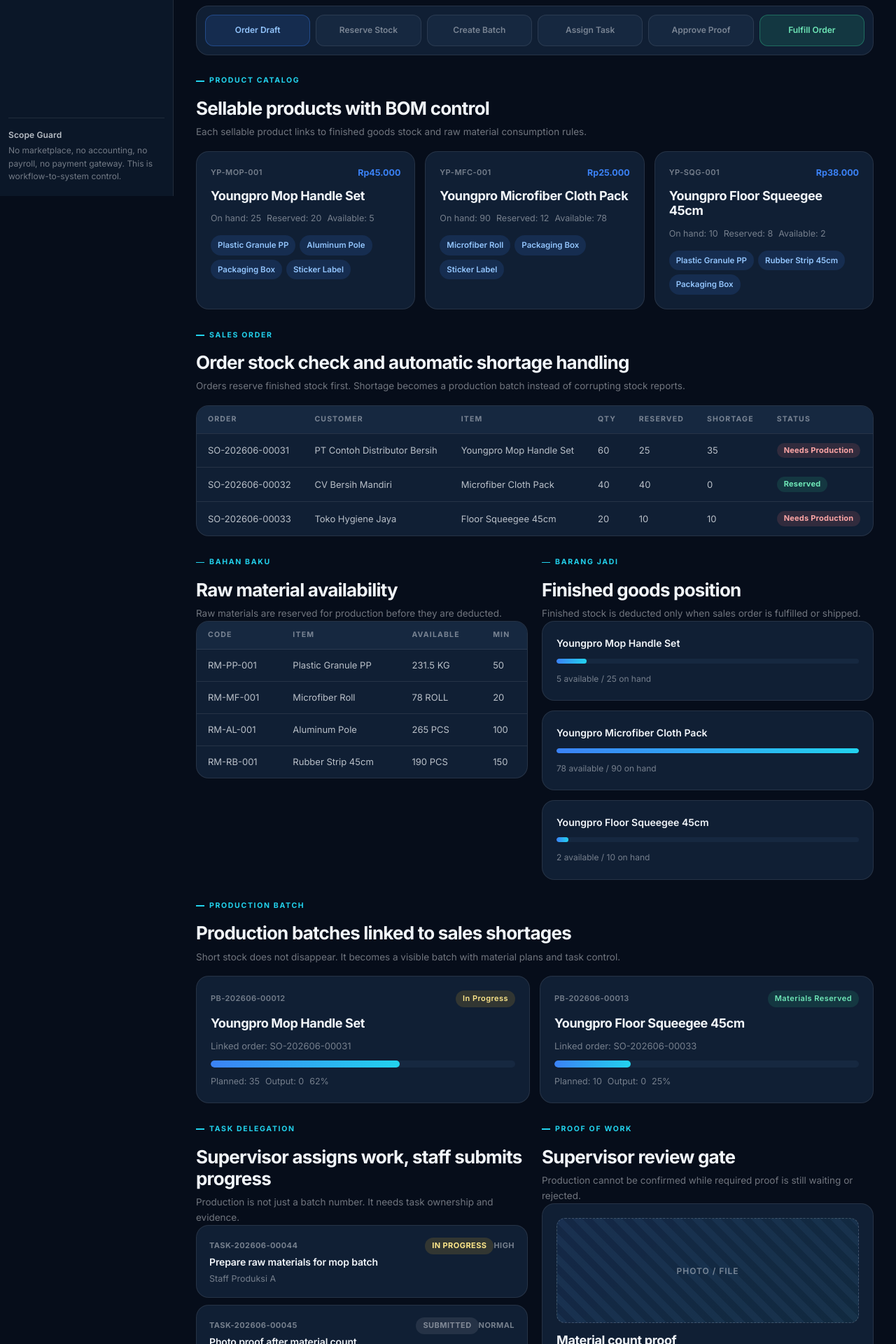
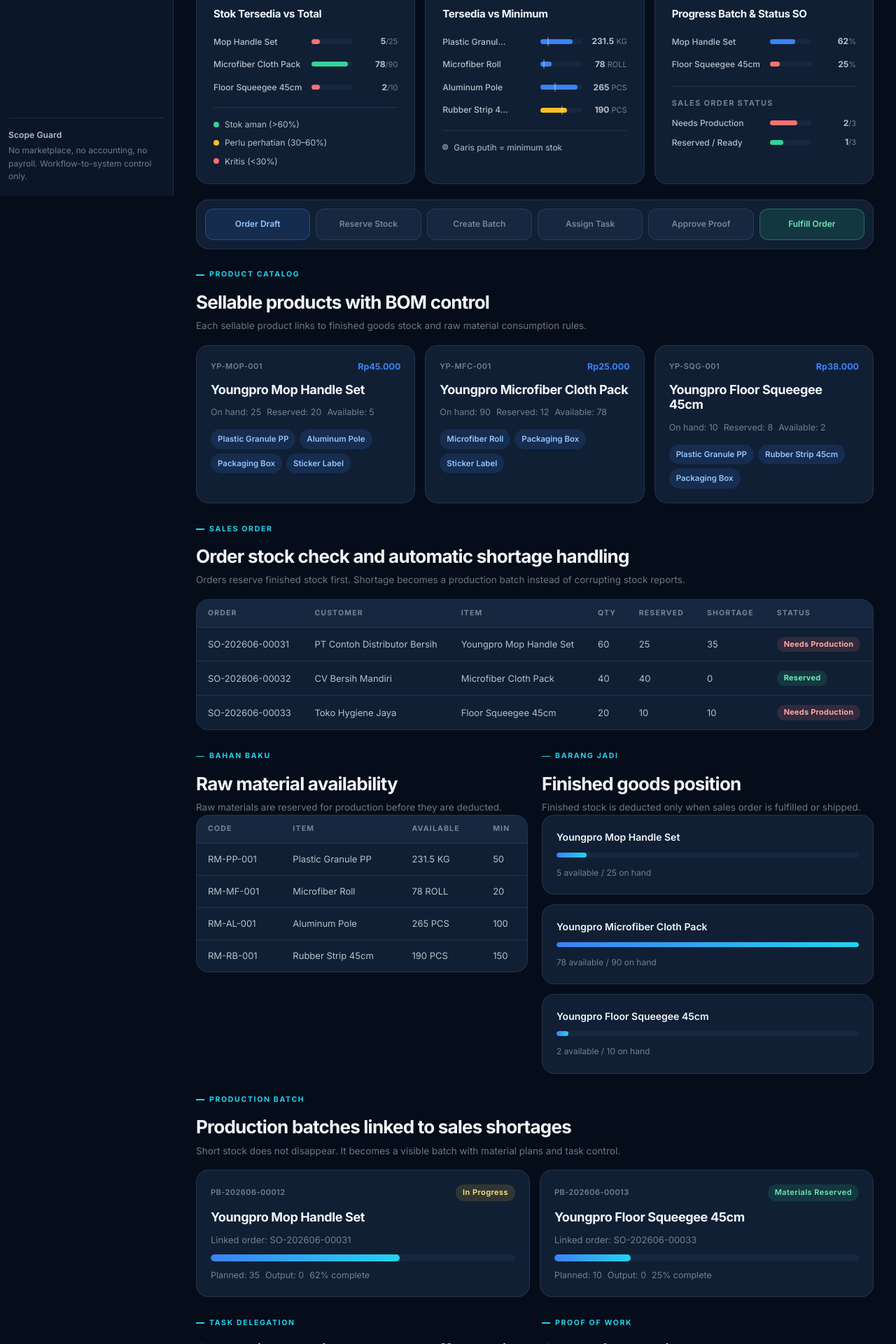
Before and after one commit to victor-rekon/otobot-landing, a Next.js app: page / in a window 1280 px wide. Shown: the part 520-2440 px from the top of the page at 70% size. Built offline with nearby package versions, Linux system fonts and the light colour scheme.

Commit message:
fix: Inter-only font + dashboard charts — app/page.tsx

```diff
--- a/app/page.tsx
+++ b/app/page.tsx
@@ -21,15 +21,11 @@
 ];
 
 function StatusBadge({ status }: { status: string }) {
-  const normalized = status.toLowerCase();
-  const tone = normalized.includes('need') || normalized.includes('short')
-    ? 'danger'
-    : normalized.includes('reserved') || normalized.includes('approved')
-      ? 'success'
-      : normalized.includes('progress') || normalized.includes('review')
-        ? 'warning'
-        : 'neutral';
-
+  const n = status.toLowerCase();
+  const tone = n.includes('need') || n.includes('short') ? 'danger'
+    : n.includes('reserved') || n.includes('approved') ? 'success'
+    : n.includes('progress') || n.includes('review') || n.includes('submitted') ? 'warning'
+    : 'neutral';
   return <span className={`badge ${tone}`}>{status}</span>;
 }
 
@@ -39,6 +35,113 @@
       <span>{eyebrow}</span>
       <h2>{title}</h2>
       <p>{description}</p>
+    </div>
+  );
+}
+
+/* ── Inline SVG bar charts — no external library ── */
+function FinishedGoodsChart() {
+  return (
+    <div className="chart-card">
+      <p className="chart-eyebrow">Finished Goods</p>
+      <h3 className="chart-title">Stok Tersedia vs Total</h3>
+      <div className="bar-chart">
+        {products.map(p => {
+          const pct = Math.round((p.available / p.stock) * 100);
+          const color = pct < 30 ? 'var(--red)' : pct < 60 ? 'var(--amber)' : 'var(--green)';
+          const label = p.name.replace('Youngpro ', '');
+          return (
+            <div className="bar-row" key={p.code}>
+              <div className="bar-label" title={label}>{label}</div>
+              <div className="bar-track">
+                <div className="bar-fill" style={{ width: `${pct}%`, background: color }} />
+              </div>
+              <div className="bar-stat">{p.available}<span>/{p.stock}</span></div>
+            </div>
+          );
+        })}
+        <div className="chart-legend">
+          <div className="legend-item"><span className="legend-dot" style={{ background: 'var(--green)' }} />Stok aman (&gt;60%)</div>
+          <div className="legend-item"><span className="legend-dot" style={{ background: 'var(--amber)' }} />Perlu perhatian (30–60%)</div>
+          <div className="legend-item"><span className="legend-dot" style={{ background: 'var(--red)' }} />Kritis (&lt;30%)</div>
+        </div>
+      </div>
+    </div>
+  );
+}
+
+function RawMaterialChart() {
+  const maxVal = Math.max(...rawMaterials.map(m => m.onHand));
+  return (
+    <div className="chart-card">
+      <p className="chart-eyebrow">Bahan Baku</p>
+      <h3 className="chart-title">Tersedia vs Minimum</h3>
+      <div className="bar-chart">
+        {rawMaterials.map(m => {
+          const pct = Math.round((m.available / maxVal) * 100);
+          const minPct = Math.round((m.min / maxVal) * 100);
+          const safe = m.available >= m.min * 2;
+          const warn = m.available >= m.min && m.available < m.min * 2;
+          const color = safe ? 'var(--blue)' : warn ? 'var(--amber)' : 'var(--red)';
+          const short = m.name.length > 16 ? m.name.slice(0, 14) + '…' : m.name;
+          return (
+            <div className="bar-row" key={m.code}>
+              <div className="bar-label" title={m.name}>{short}</div>
+              <div className="bar-track">
+                <div className="bar-min-line" style={{ left: `${minPct}%` }} />
+                <div className="bar-fill" style={{ width: `${pct}%`, background: color }} />
+              </div>
+              <div className="bar-stat">{m.available}<span> {m.unit}</span></div>
+            </div>
+          );
+        })}
+        <div className="chart-legend">
+          <div className="legend-item"><span className="legend-dot" style={{ background: 'rgba(255,255,255,.3)', border: '1px solid rgba(255,255,255,.3)' }} />Garis putih = minimum stok</div>
+        </div>
+      </div>
+    </div>
+  );
+}
+
+function ProductionProgressChart() {
+  const orderStatus = [
+    { label: 'Needs Production', count: salesOrders.filter(o => o.status === 'Needs Production').length, color: 'var(--red)' },
+    { label: 'Reserved / Ready', count: salesOrders.filter(o => o.status === 'Reserved').length, color: 'var(--green)' },
+  ];
+  const totalOrders = salesOrders.length;
+
+  return (
+    <div className="chart-card">
+      <p className="chart-eyebrow">Production & Orders</p>
+      <h3 className="chart-title">Progress Batch & Status SO</h3>
+      <div className="bar-chart">
+        {productionBatches.map(b => {
+          const label = b.product.replace('Youngpro ', '');
+          const color = b.progress >= 60 ? 'var(--blue)' : b.progress >= 30 ? 'var(--amber)' : 'var(--red)';
+          return (
+            <div className="bar-row" key={b.no}>
+              <div className="bar-label" title={label}>{label}</div>
+              <div className="bar-track">
+                <div className="bar-fill" style={{ width: `${b.progress}%`, background: color }} />
+              </div>
+              <div className="bar-stat">{b.progress}<span>%</span></div>
+            </div>
+          );
+        })}
+        {/* Mini SO status breakdown */}
+        <div style={{ marginTop: '8px', paddingTop: '14px', borderTop: '1px solid var(--line)' }}>
+          <p style={{ fontSize: '11px', fontWeight: 700, letterSpacing: '.12em', textTransform: 'uppercase', color: 'var(--t3)', marginBottom: '10px' }}>Sales Order Status</p>
+          {orderStatus.map(s => (
+            <div className="bar-row" key={s.label} style={{ marginBottom: '8px' }}>
+              <div className="bar-label">{s.label}</div>
+              <div className="bar-track">
+                <div className="bar-fill" style={{ width: `${(s.count / totalOrders) * 100}%`, background: s.color }} />
+              </div>
+              <div className="bar-stat">{s.count}<span>/{totalOrders}</span></div>
+            </div>
+          ))}
+        </div>
+      </div>
     </div>
   );
 }
@@ -66,15 +169,17 @@
 
         <div className="sidebar-note">
           <strong>Scope Guard</strong>
-          <p>No marketplace, no accounting, no payroll, no payment gateway. This is workflow-to-system control.</p>
+          <p>No marketplace, no accounting, no payroll. Workflow-to-system control only.</p>
         </div>
       </aside>
 
       <section className="content">
+
+        {/* Hero */}
         <header className="hero" id="dashboard">
           <div>
             <p className="eyebrow">SistemBeres Internal Demo</p>
-            <h1>Inventory, Production, Task, and Proof Control for Youngpro Cleaning Tools.</h1>
+            <h1>Inventory, Production,<br />Task &amp; Proof Control.</h1>
             <p className="hero-copy">
               Product catalog → sales order → stock check → production batch → staff task → proof approval → finished goods → fulfillment.
             </p>
@@ -86,6 +191,7 @@
           </div>
         </header>
 
+        {/* Stats */}
         <section className="stats-grid">
           {dashboardStats.map((stat) => (
             <article className="stat-card" key={stat.label}>
@@ -96,19 +202,27 @@
           ))}
         </section>
 
+        {/* Charts */}
+        <section className="charts-grid" id="charts">
+          <FinishedGoodsChart />
+          <RawMaterialChart />
+          <ProductionProgressChart />
+        </section>
+
+        {/* Workflow */}
         <section className="workflow-strip">
           {['Order Draft', 'Reserve Stock', 'Create Batch', 'Assign Task', 'Approve Proof', 'Fulfill Order'].map((step) => (
             <div key={step}>{step}</div>
           ))}
         </section>
 
+        {/* Product Catalog */}
         <section className="module-grid" id="product-catalog">
           <SectionHeader
             eyebrow="Product Catalog"
             title="Sellable products with BOM control"
             description="Each sellable product links to finished goods stock and raw material consumption rules."
           />
-
           <div className="cards three">
             {products.map((product) => (
               <article className="product-card" key={product.code}>
@@ -130,13 +244,13 @@
           </div>
         </section>
 
+        {/* Sales Order */}
         <section className="module-grid" id="sales-order">
           <SectionHeader
             eyebrow="Sales Order"
             title="Order stock check and automatic shortage handling"
             description="Orders reserve finished stock first. Shortage becomes a production batch instead of corrupting stock reports."
           />
-
           <div className="table-card">
             <table>
               <thead>
@@ -167,6 +281,7 @@
           </div>
         </section>
 
+        {/* Bahan Baku + Barang Jadi */}
         <section className="split-grid" id="bahan-baku">
           <div>
             <SectionHeader
@@ -177,12 +292,7 @@
             <div className="table-card compact">
               <table>
                 <thead>
-                  <tr>
-                    <th>Code</th>
-                    <th>Item</th>
-                    <th>Available</th>
-                    <th>Min</th>
-                  </tr>
+                  <tr><th>Code</th><th>Item</th><th>Available</th><th>Min</th></tr>
                 </thead>
                 <tbody>
                   {rawMaterials.map((item) => (
@@ -218,13 +328,13 @@
           </div>
         </section>
 
+        {/* Production Batch */}
         <section className="module-grid" id="production-batch">
           <SectionHeader
             eyebrow="Production Batch"
             title="Production batches linked to sales shortages"
             description="Short stock does not disappear. It becomes a visible batch with material plans and task control."
           />
-
           <div className="cards two">
             {productionBatches.map((batch) => (
               <article className="batch-card" key={batch.no}>
@@ -240,13 +350,14 @@
                 <div className="stock-row">
                   <span>Planned: {batch.planned}</span>
                   <span>Output: {batch.output}</span>
-                  <span>{batch.progress}%</span>
+                  <span>{batch.progress}% complete</span>
                 </div>
               </article>
             ))}
           </div>
         </section>
 
+        {/* Task Delegation + Proof */}
         <section className="split-grid" id="task-delegation">
           <div>
             <SectionHeader
@@ -281,7 +392,7 @@
               <div className="proof-preview">PHOTO / FILE</div>
               <h3>Material count proof</h3>
               <p>Submitted by Staff Gudang B. Waiting for supervisor approval.</p>
-              <div className="button-row">
+              <div className="button-row" style={{ marginTop: '16px' }}>
                 <button>Approve Proof</button>
                 <button className="secondary">Request Revision</button>
               </div>
@@ -289,23 +400,17 @@
           </div>
         </section>
 
+        {/* Reports */}
         <section className="module-grid" id="reports">
           <SectionHeader
             eyebrow="Reports"
             title="Stock movement and owner visibility"
             description="Every operational action leaves a trace: reservation, batch, proof, output, and fulfillment."
           />
-
           <div className="table-card">
             <table>
               <thead>
-                <tr>
-                  <th>Time</th>
-                  <th>Type</th>
-                  <th>Item</th>
-                  <th>Qty</th>
-                  <th>Reference</th>
-                </tr>
+                <tr><th>Time</th><th>Type</th><th>Item</th><th>Qty</th><th>Reference</th></tr>
               </thead>
               <tbody>
                 {stockMovements.map((movement) => (
@@ -321,6 +426,7 @@
             </table>
           </div>
         </section>
+
       </section>
     </main>
   );
```
